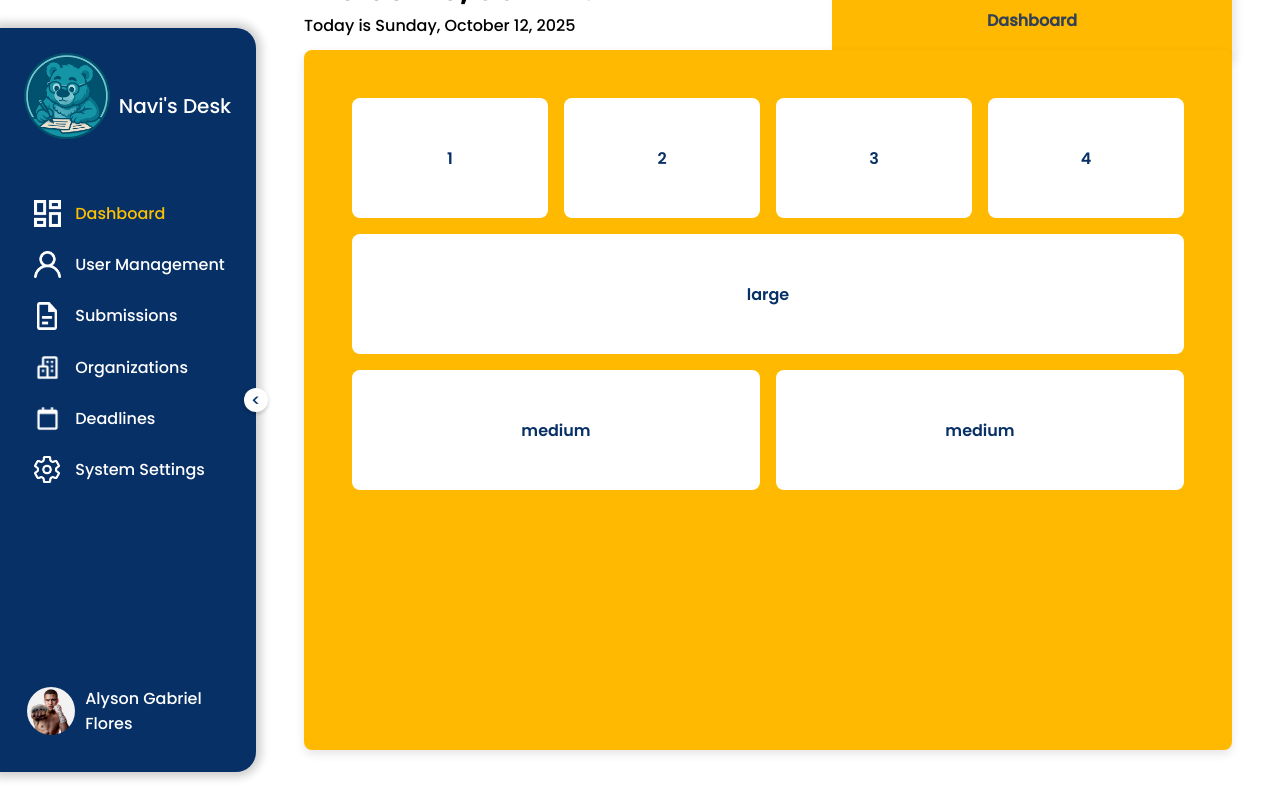
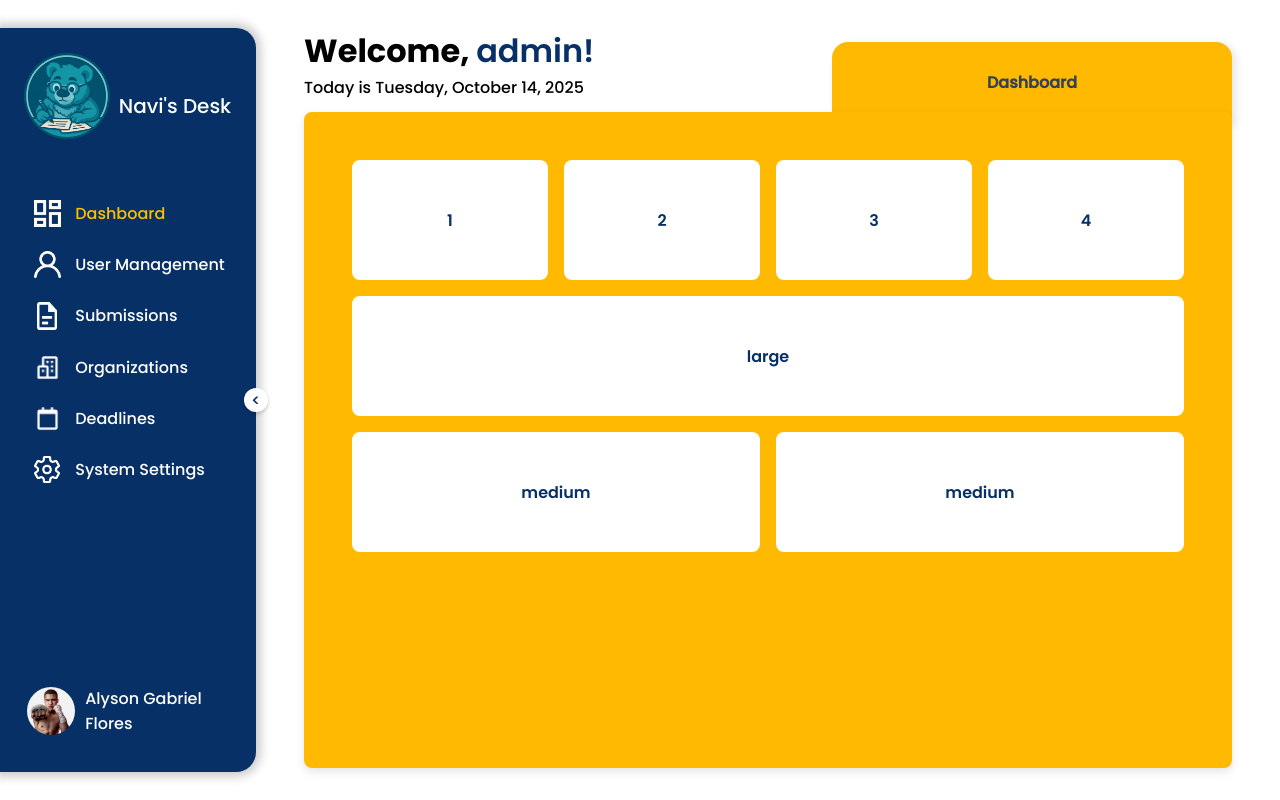
Before and after one commit to seiji0z/navisdesk, a PHP site: page /admin/dashboard.html in a window 1280 px wide; the page is wider, and only the part inside the window is pictured. Run offline with PHP 8.4, Linux system fonts and the light colour scheme.

Commit message:
Semi modularized folder component

```diff
--- a/admin/dashboard.html
+++ b/admin/dashboard.html
@@ -1,53 +1,39 @@
 <!DOCTYPE html>
-
 <html lang="en">
   <head>
     <meta charset="UTF-8" />
-    <meta name="viewport" content="width=device-width, initial-scale=1.0" />
-    <title>Dashboard</title>
-    <link
-      rel="icon"
-      type="image/x-icon"
-      href="../assets/images/navi-logo.png"
-    />
+    <title>Dashboard | Navi’s Desk</title>
     <link rel="stylesheet" href="../assets/css/style.css" />
     <link rel="stylesheet" href="../assets/css/admin/dashboard.css" />
     <link rel="stylesheet" href="../assets/css/components/sidebar.css" />
+    <link rel="stylesheet" href="../assets/css/components/folder.css" />
   </head>
-
   <body>
+    <!-- Sidebar -->
     <div id="sidebar"></div>
 
-    <!-- main content -->
-    <div class="main">
+    <!-- Main content -->
+    <main class="main">
       <div class="dashboard-folder">
         <div class="header">
           <div class="welcome">
             <h1>Welcome, <span>admin!</span></h1>
           </div>
           <div class="date-info">
-            <p>
-              Today is
-              <span class="current-date">Sunday, October 12, 2025</span>
-            </p>
+            <p>Today is <span class="current-date"></span></p>
           </div>
         </div>
+
         <div class="folder-tab">
-          <h2>Dashboard</h2>
+          <h2 class="folder-title">Dashboard</h2>
         </div>
-        <div class="folder-body">
-          <div class="grid-container">
-            <div class="grid-item small">1</div>
-            <div class="grid-item small">2</div>
-            <div class="grid-item small">3</div>
-            <div class="grid-item small">4</div>
-            <div class="grid-item large">large</div>
-            <div class="grid-item medium">medium</div>
-            <div class="grid-item medium">medium</div>
-          </div>
-        </div>
+
+        <div class="folder-body" id="folder-body"></div>
       </div>
-    </div>
+    </main>
+
+    <!-- Scripts -->
     <script src="../assets/js/components/sidebar.js"></script>
+    <script src="../assets/js/scripts/dashboard.js"></script>
   </body>
 </html>
--- a/assets/css/admin/dashboard.css
+++ b/assets/css/admin/dashboard.css
@@ -15,74 +15,9 @@
   transition: margin-left 0.3s ease;
 }
 
-.dashboard-folder {
-  position: relative;
-  background-color: #ffb901;
-  border-radius: 8px;
-  width: calc(100% - 2rem);
-  max-width: 100vw;
-  height: 700px;
-  box-shadow: 0 4px 10px rgba(0, 0, 0, 0.1);
-  overflow: visible;
-  transition: width 0.3s ease, max-width 0.3s ease;
-}
-
 .main.collapsed-sidebar .dashboard-folder {
   width: calc(100% + 11rem);
   max-width: 1700px;
-}
-
-.header {
-  display: flex;
-  flex-direction: column;
-  top: -85px;
-  position: absolute;
-  right: 0;
-  width: 100vw;
-  max-width: 1500px;
-  padding-bottom: 2rem;
-  left: 0;
-}
-
-.welcome h1 {
-  font-family: "PoppinsBold", sans-serif;
-  font-size: 2rem;
-}
-
-.welcome span {
-  font-family: "PoppinsSemiBold", sans-serif;
-  color: #073066;
-}
-
-/* Folder body */
-.folder-body {
-  width: 100%;
-  height: 100%;
-  padding: 1rem;
-  box-sizing: border-box;
-}
-
-.folder-tab {
-  display: flex;
-  align-items: center;
-  justify-content: center;
-  position: absolute;
-  top: -70px;
-  right: 0;
-  width: 400px;
-  height: 80px;
-  border-radius: 16px 16px 0px 0;
-  background-color: #ffb901;
-  border-left: none;
-  box-shadow: 4px 2px 8px rgba(0, 0, 0, 0.1);
-  z-index: -1;
-}
-
-.folder-tab h2 {
-  font-size: 1rem;
-  font-weight: 600;
-  color: #334155;
-  margin: 0;
 }
 
 .grid-container {
--- /dev/null
+++ b/assets/css/components/folder.css
@@ -0,0 +1,65 @@
+.dashboard-folder {
+  margin-top: 5rem;
+  position: relative;
+  background-color: #ffb901;
+  border-radius: 8px;
+  width: calc(100% - 2rem);
+  max-width: 100vw;
+  height: 100vh;
+  box-shadow: 0 4px 10px rgba(0, 0, 0, 0.1);
+  overflow: visible;
+  transition: width 0.3s ease, max-width 0.3s ease;
+}
+
+.header {
+  display: flex;
+  flex-direction: column;
+  top: -85px;
+  position: absolute;
+  right: 0;
+  width: 100vw;
+  max-width: 1500px;
+  padding-bottom: 2rem;
+  left: 0;
+}
+
+.welcome h1 {
+  font-family: "PoppinsBold", sans-serif;
+  font-size: 2rem;
+}
+
+.welcome span {
+  font-family: "PoppinsSemiBold", sans-serif;
+  color: #073066;
+}
+
+/* Folder body */
+.folder-body {
+  width: 100%;
+  height: 100%;
+  padding: 1rem;
+  box-sizing: border-box;
+}
+
+.folder-tab {
+  display: flex;
+  align-items: center;
+  justify-content: center;
+  position: absolute;
+  top: -70px;
+  right: 0;
+  width: 400px;
+  height: 80px;
+  border-radius: 16px 16px 0px 0;
+  background-color: #ffb901;
+  border-left: none;
+  box-shadow: 4px 2px 8px rgba(0, 0, 0, 0.1);
+  z-index: -1;
+}
+
+.folder-tab h2 {
+  font-size: 1rem;
+  font-weight: 600;
+  color: #334155;
+  margin: 0;
+}
--- /dev/null
+++ b/assets/js/scripts/dashboard.js
@@ -0,0 +1,37 @@
+// Folder functions
+function setFolderTitle(title) {
+  document.querySelector(".folder-title").textContent = title;
+}
+
+function setCurrentDate() {
+  const dateElement = document.querySelector(".current-date");
+  const today = new Date();
+  dateElement.textContent = today.toLocaleDateString("en-US", {
+    weekday: "long",
+    month: "long",
+    day: "numeric",
+    year: "numeric",
+  });
+}
+
+// Initialize dashboard
+function initDashboard() {
+  setFolderTitle("Dashboard");
+  setCurrentDate();
+
+  // inject dashboard-only grid inside folder-body
+  document.querySelector("#folder-body").innerHTML = `
+    <div class="grid-container">
+      <div class="grid-item small">1</div>
+      <div class="grid-item small">2</div>
+      <div class="grid-item small">3</div>
+      <div class="grid-item small">4</div>
+      <div class="grid-item large">large</div>
+      <div class="grid-item medium">medium</div>
+      <div class="grid-item medium">medium</div>
+    </div>
+  `;
+}
+
+// Run the initialization
+initDashboard();
```
Also changed, not shown: assets/js/components/folder.js (added, +25 -0 lines), components/folder.html (added, +16 -0 lines).
